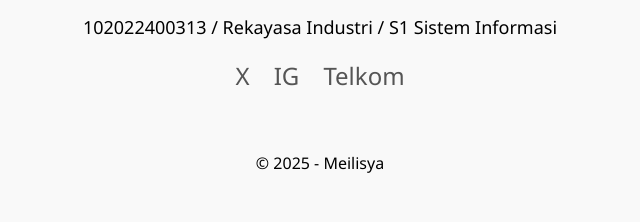
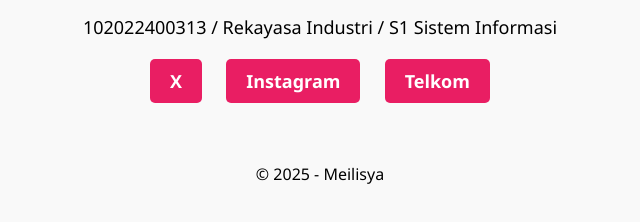
Before and after one commit to meilisyanabila/meilisyanabila.github.io, a plain HTML site: page index.html in a window 1280 px wide. Shown: the part 248-470 px from the top of the page, without its empty margins (320-960 px from the left). Drawn offline with Linux system fonts and the light colour scheme.

Commit message:
Update index.html

```diff
--- a/index.html
+++ b/index.html
@@ -31,9 +31,13 @@
     .social-icons a {
       display: inline-block;
       margin: 0 10px;
+      padding: 10px 20px;
+      background-color: #e91e63;
+      color: white;
       text-decoration: none;
-      font-size: 24px;
-      color: #555;
+      border-radius: 5px;
+      font-weight: bold;
+      font-size: 18px;
     }
     .nav-buttons a {
       display: inline-block;
@@ -51,25 +55,21 @@
 
 <div class="container">
 
-   <img src="foto.jpg" alt="icaa" class="profile-img">
-
+  <img src="foto.jpg" alt="icaa" class="profile-img">
 
   <div class="identity">
     <p><strong>Meilisya Nabila Siregar</strong></p>
     <p>102022400313 / Rekayasa Industri / S1 Sistem Informasi</p>
   </div>
 
-
   <div class="social-icons">
     <a href="https://x.com/caichacu" target="_blank">X</a>
-    <a href="https://instagram.com/ichasrg_" target="_blank">IG</a>
+    <a href="https://instagram.com/ichasrg_" target="_blank">Instagram</a>
     <a href="https://telkomuniversity.ac.id" target="_blank">Telkom</a>
   </div>
 
+</div>
 
-
-  </div>
-</div>
 <footer>
   &copy; 2025 - Meilisya
 </footer>
```
